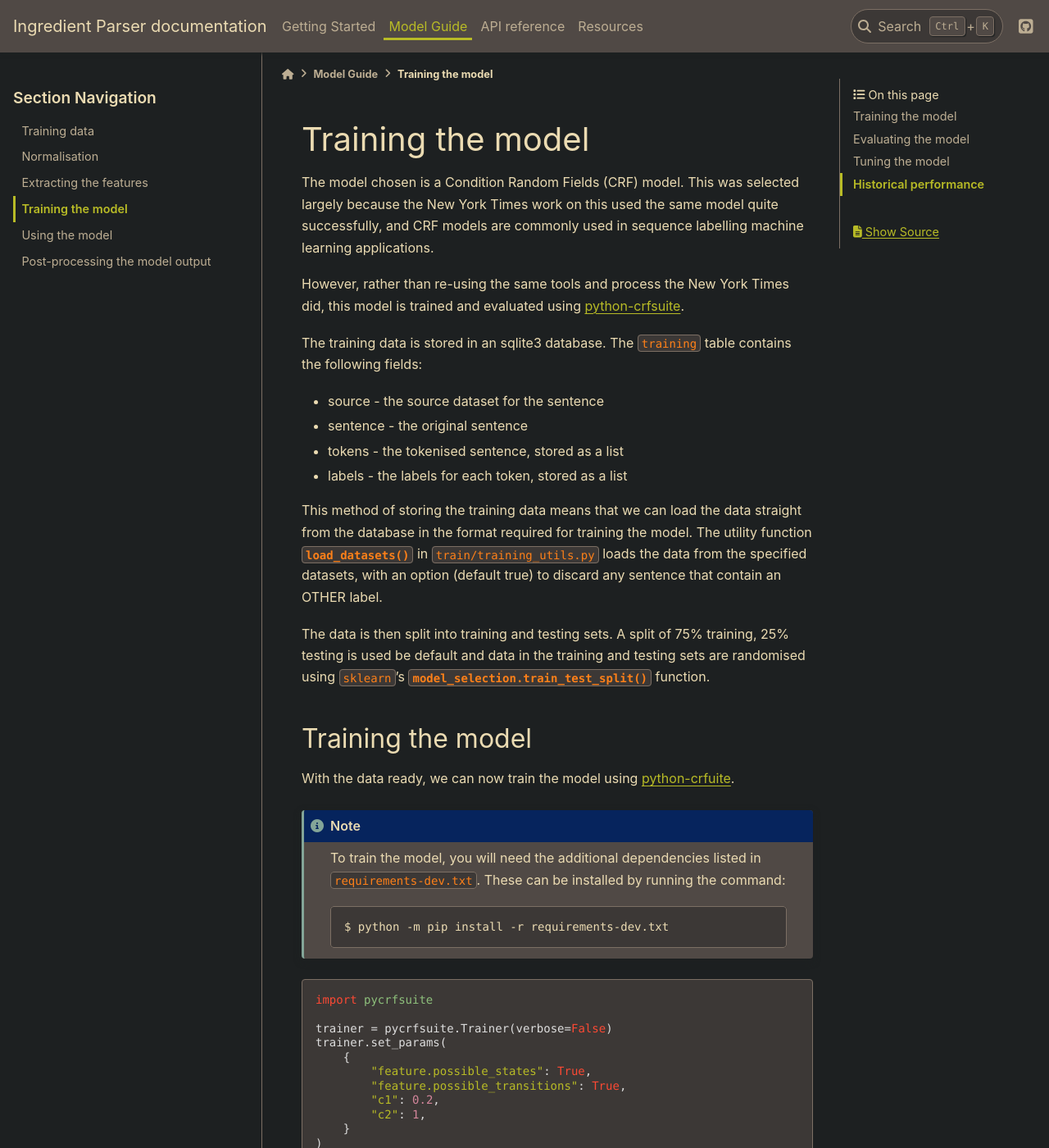
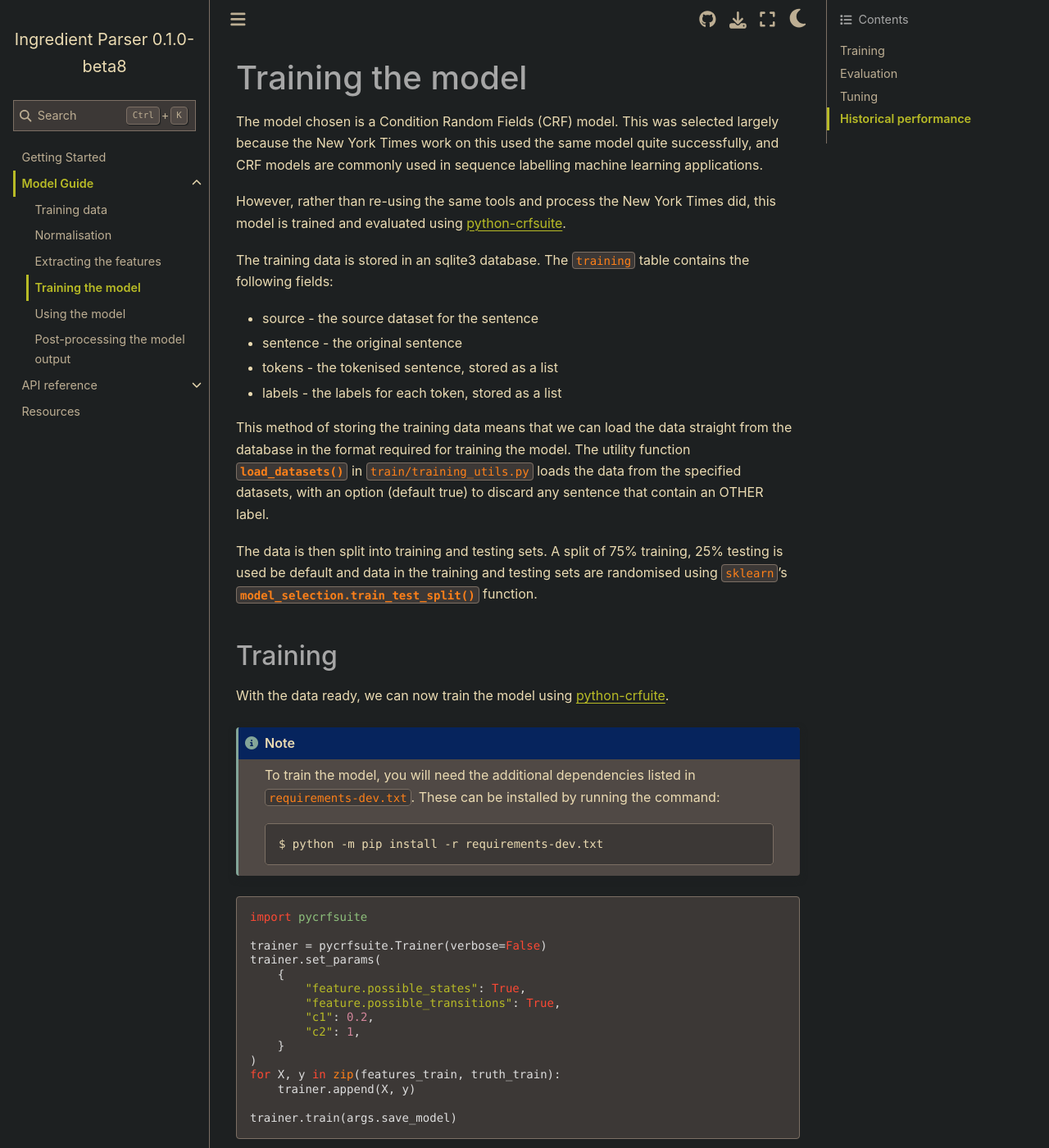
Before and after one commit to strangetom/ingredient-parser, a Sphinx documentation site: the page built from docs/source/guide/training.rst, in a window 1280 px wide and 1400 px high. Shown: the whole window at 82% size. Built offline with Sphinx 7.4.7 and the Sphinx Book theme 1.1.4, drawn with Linux system fonts in a browser that asks for light colours; some of the changed text lies outside the part shown.

Commit message:
Docs: Update design to use sphinx-book-theme

```diff
--- a/docs/source/_static/custom.css
+++ b/docs/source/_static/custom.css
@@ -3,11 +3,16 @@
     background-color: var(--pst-color-on-background);
 }
 .sd-card-header {
-    font-size: 1.6rem;
+    font-size: 1.4rem;
     border-bottom: none !important;
 }
 .sd-card-footer {
     border-top: none !important;
+}
+
+/* Remove border radius from search box */
+.search-button-field {
+    border-radius: revert;
 }
 
 /* Remove bullets from parameter lists in API docs */
@@ -27,8 +32,6 @@ strong {
     padding-bottom: 1rem;
     border-bottom: 1px solid var(--pst-color-on-surface);
 }
-
-
 
 /* Set theme using gruvbox colours */
 html[data-theme=dark] {
--- a/docs/source/conf.py
+++ b/docs/source/conf.py
@@ -17,9 +17,16 @@ author = "Tom Strange"
 # -- General configuration ---------------------------------------------------
 # https://www.sphinx-doc.org/en/master/usage/configuration.html#general-configuration
 
-extensions = ["sphinx.ext.autodoc", "sphinx.ext.napoleon", "sphinx_design"]
+extensions = [
+    "sphinx.ext.autodoc",
+    "sphinx.ext.napoleon",
+    "sphinx.ext.viewcode",
+    "sphinx_copybutton",
+    "sphinx_design",
+]
 
 # autodoc_typehints = "none"
+napoleon_numpy_docstring = True
 napoleon_use_param = False
 napoleon_use_rtype = False
 napoleon_use_keyword = False
@@ -38,16 +45,16 @@ version = ingredient_parser.__version__
 # -- Options for HTML output -------------------------------------------------
 # https://www.sphinx-doc.org/en/master/usage/configuration.html#options-for-html-output
 
-html_theme = "pydata_sphinx_theme"
+html_theme = "sphinx_book_theme"
 html_static_path = ["_static"]
 html_css_files = ["custom.css", "pygments.css"]
-
+html_title = f"Ingredient Parser {version}"
 html_context = {"default_mode": "dark"}
 
 
 html_theme_options = {
-    "collapse_navigation": True,
     "pygment_dark_style": "gruvbox-dark",
-    "navbar_end": ["navbar-icon-links"],
-    "github_url": "https://github.com/strangetom/ingredient-parser",
+    "repository_url": "https://github.com/strangetom/ingredient-parser",
+    "repository_branch": "master",
+    "use_repository_button": True,
 }
--- a/docs/source/guide/training.rst
+++ b/docs/source/guide/training.rst
@@ -16,8 +16,8 @@ This method of storing the training data means that we can load the data straigh
 
 The data is then split into training and testing sets. A split of 75% training, 25% testing is used be default and data in the training and testing sets are randomised using ``sklearn``'s :func:`model_selection.train_test_split` function.
 
-Training the model
-^^^^^^^^^^^^^^^^^^
+Training
+^^^^^^^^
 
 With the data ready, we can now train the model using `python-crfuite <https://github.com/scrapinghub/python-crfsuite>`_.
 
@@ -59,8 +59,8 @@ All of the above steps are implemented in the ``train.py`` script. The following
 
 You can run ``python train.py --help`` to view all the available options for tweaking the training process.
 
-Evaluating the model
-^^^^^^^^^^^^^^^^^^^^
+Evaluation
+^^^^^^^^^^
 
 Two metrics are used to evaluate the model:
 
@@ -100,8 +100,8 @@ The model training process can be executed multiple times to obtain the average
 
 where the ``--runs`` argument sets the number of training cycles to run.
 
-Tuning the model
-^^^^^^^^^^^^^^^^
+Tuning
+^^^^^^
 
 pycrfsuite offers a few different algorithms for training the model, each of which has a number of hyperparameters that can be used to tune its performance. The selection of the best algorithm and optimal hyperparameters involves iterating over the algorithms and their hyperparamters and evaluating the trade-offs between model size, model accuracy and training time.
 
--- a/docs/source/guide/usage.rst
+++ b/docs/source/guide/usage.rst
@@ -8,7 +8,7 @@ With the model trained, it can be used to label the tokens of an ingredient sent
 * NAME
 * PREP
 * COMMENT
-* COMMA
+* PUNC
 
 The general process is like so
 
--- a/docs/source/index.rst
+++ b/docs/source/index.rst
@@ -1,5 +1,5 @@
-Ingredient Parser |version| documentation!
-==========================================
+Ingredient Parser documentation!
+================================
 
 The Ingredient Parser package is a Python package for parsing information from recipe ingredient sentences.
 
--- a/performance_plot.py
+++ b/performance_plot.py
@@ -11,8 +11,8 @@ mpl.rcParams["text.color"] = "#ebdbb2"
 mpl.rcParams["xtick.color"] = "#ebdbb2"
 mpl.rcParams["ytick.color"] = "#ebdbb2"
 mpl.rcParams["axes.labelcolor"] = "#ebdbb2"
-mpl.rcParams["axes.facecolor"] = "#33302f"
-mpl.rcParams["figure.facecolor"] = "#33302f"
+mpl.rcParams["axes.facecolor"] = "#1d2021"
+mpl.rcParams["figure.facecolor"] = "#1d2021"
 
 
 def load_data() -> tuple[tuple[str], list[float], list[float]]:
@@ -67,7 +67,6 @@ def main():
     ax.get_yaxis().set_ticks([])
 
     ax.set_ylabel("Accuracy (%)", fontsize=18)
-    ax.set_title("History of labeling performance", fontsize=20)
     ax.set_xticks(x + width / 2, releases, fontsize=15)
     ax.legend(loc="upper left", ncols=1, fontsize=16)
     ax.set_ylim(82, 102)
--- a/requirements-doc.txt
+++ b/requirements-doc.txt
@@ -2,3 +2,5 @@
 sphinx
 pydata-sphinx-theme
 sphinx_design
+sphinx-book-theme
+sphinx_copybutton
```
Also changed, not shown: .readthedocs.yaml, docs/source/_static/performance-history.svg.
